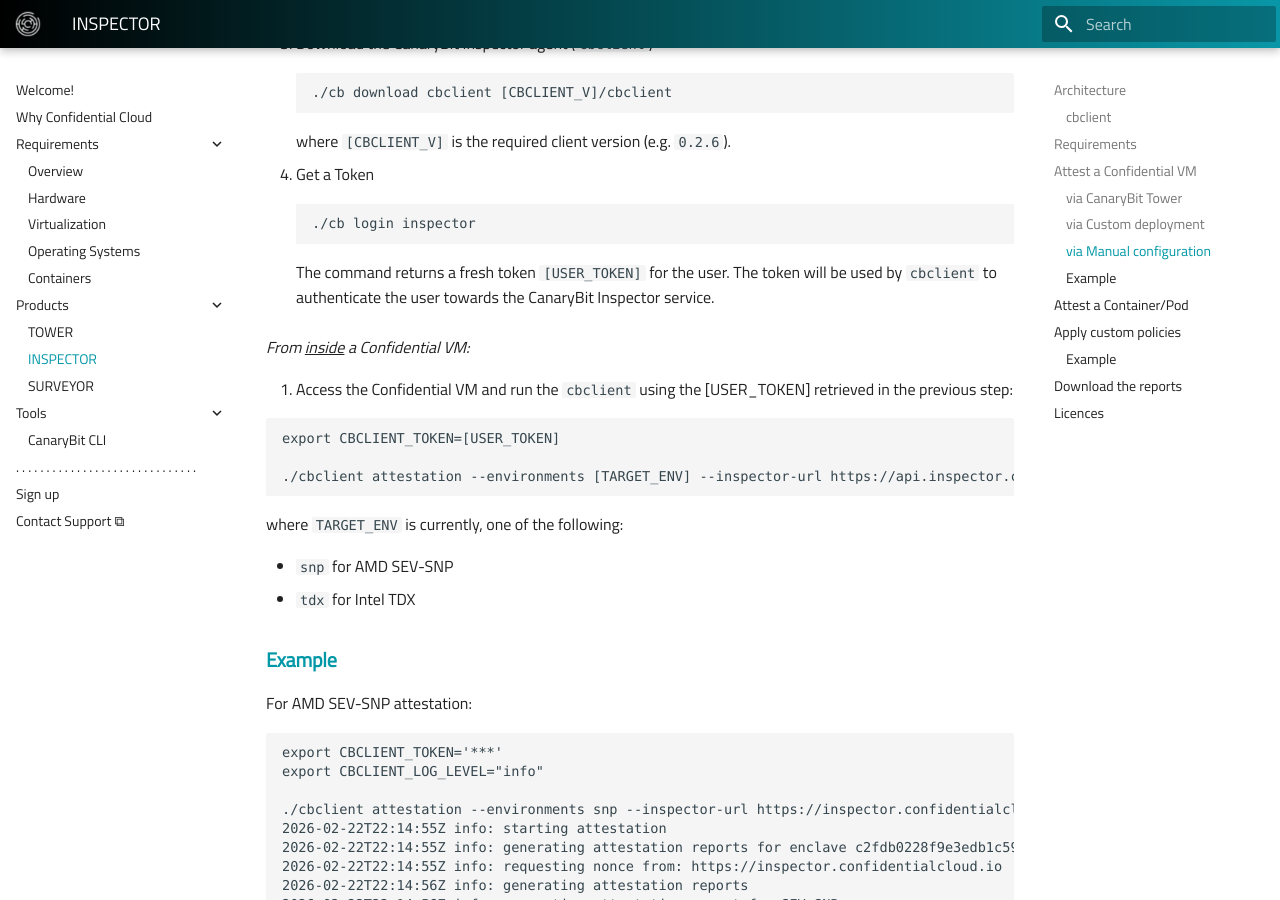
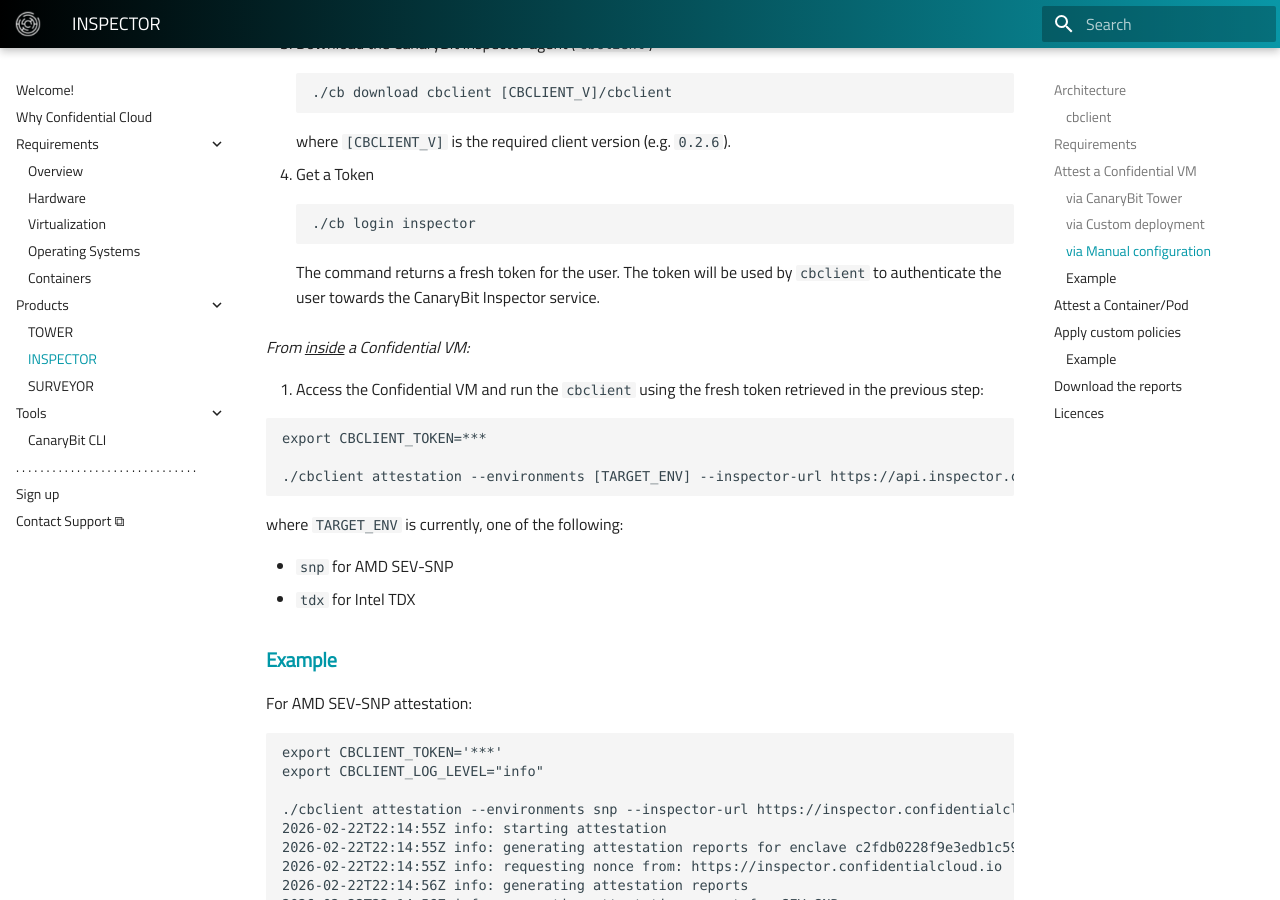
Before and after one commit to canarybit/cc-docs, an MkDocs documentation site: the page built from docs/products/inspector.md, in a window 1280 px wide and 900 px high, scrolled down 2655 px. Built offline with MkDocs 1.6.1 and Material for MkDocs 9.7.7, drawn with Linux system fonts in a browser that asks for light colours.

Commit message:
Updates docs

````diff
--- a/docs/products/inspector.md
+++ b/docs/products/inspector.md
@@ -83,14 +83,14 @@
     ./cb login inspector
     ```
 
-    The command returns a fresh token `[USER_TOKEN]` for the user. The token will be used by `cbclient` to authenticate the user towards the CanaryBit Inspector service.
+    The command returns a fresh token for the user. The token will be used by `cbclient` to authenticate the user towards the CanaryBit Inspector service.
 
 *From <ins>inside</ins> a Confidential VM:*
 
-  1. Access the Confidential VM and run the `cbclient` using the [USER_TOKEN] retrieved in the previous step:
+  1. Access the Confidential VM and run the `cbclient` using the fresh token retrieved in the previous step:
 
   ```
-  export CBCLIENT_TOKEN=[USER_TOKEN]
+  export CBCLIENT_TOKEN=***
 
   ./cbclient attestation --environments [TARGET_ENV] --inspector-url https://api.inspector.confidentialcloud.io
   ```
````
